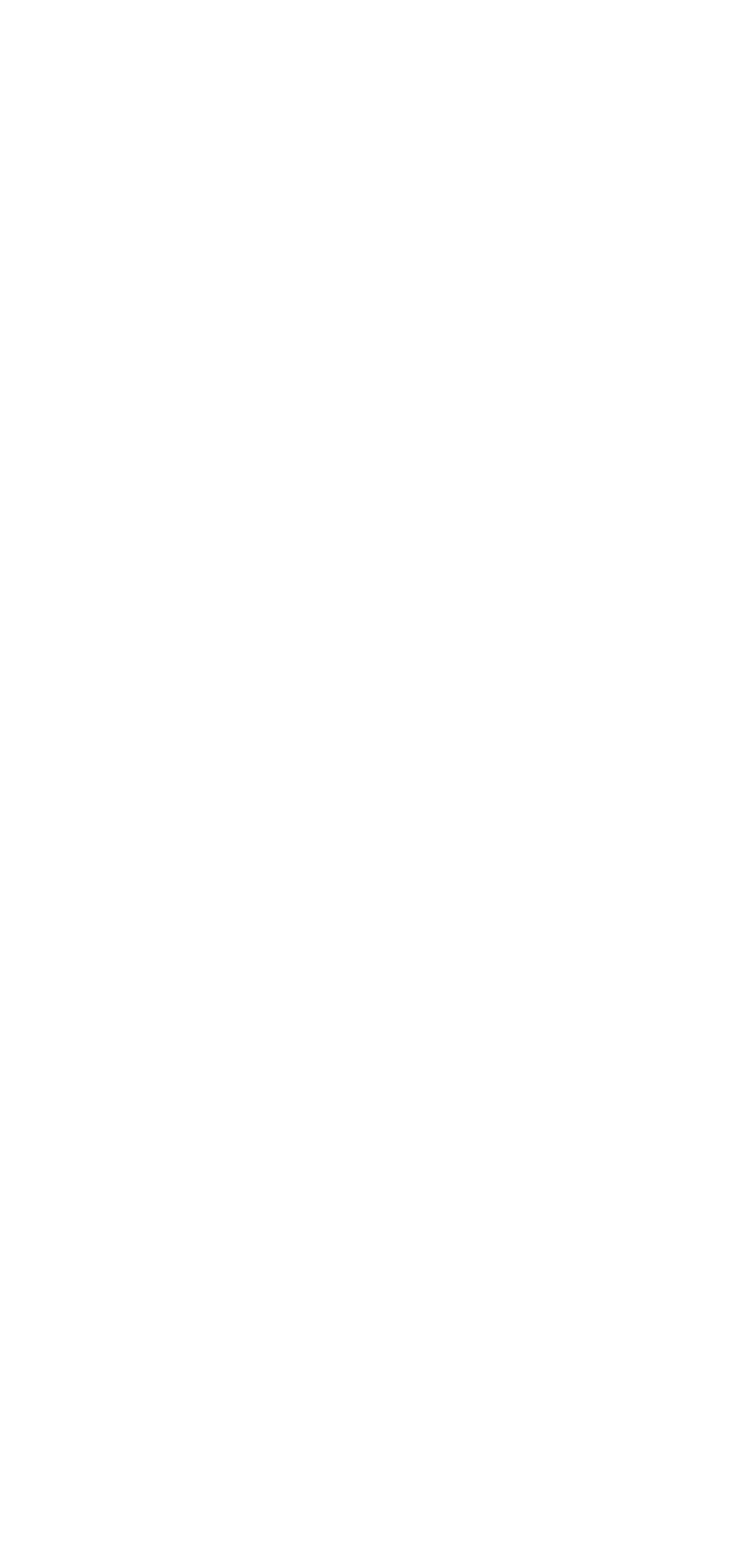
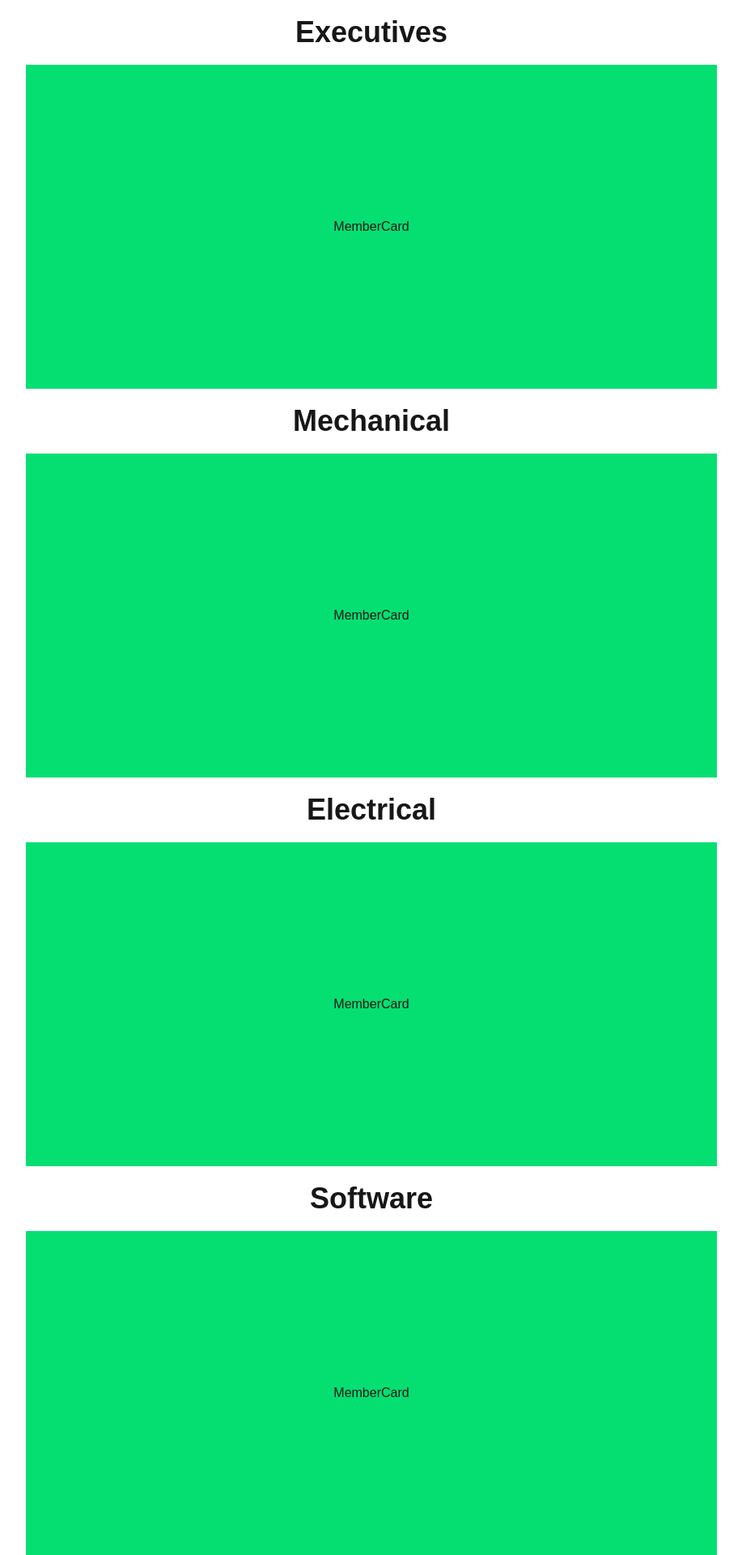
Before and after one commit to alejandrocqvd/ua-rad, a Next.js app: page /team in a window 1280 px wide. Shown: the part 536-2456 px from the top of the page at 81% size, without its empty margins (181-1098 px from the left). Before the commit the page ends 800 px from the top, so only its background shows below. Built offline with nearby package versions, Linux system fonts and the light colour scheme.

Commit message:
started team page

```diff
--- /dev/null
+++ b/src/components/MemberCard.jsx
@@ -0,0 +1,15 @@
+export function MemberCard({title, name, bio, photo, linkedin}) {
+
+
+
+
+    return (
+        <div className="flex justify-center items-center">
+            <div className="bg-green-400 w-2/3 h-100 flex justify-center items-center">
+                    MemberCard
+            </div>
+        </div>
+    );
+}
+
+export default MemberCard;
--- /dev/null
+++ b/src/components/RoleTitle.jsx
@@ -0,0 +1,12 @@
+export function RoleTitle({title}) {
+
+
+
+    return (
+        <div className="flex justify-center items-center h-20 text-4xl font-bold">
+            {title}
+        </div>
+    );
+}
+
+export default RoleTitle;
--- a/src/features/team/TeamPage.jsx
+++ b/src/features/team/TeamPage.jsx
@@ -1,6 +1,34 @@
+import MemberCard from "../../components/MemberCard";
+import RoleTitle from "../../components/RoleTitle";
+
 const TeamPage = () => {
     return (
-        <div>Hello world</div>
+        <div>
+            <div className="flex justify-center items-center h-100 pb-10">
+                <div className="bg-green-400 w-2/3 h-100 flex justify-center items-center ">
+                    group picture
+                </div>
+            </div>
+            <div>
+                <RoleTitle title="Executives"/>
+                <MemberCard title="President" name="Guneet Dhillon" bio="yo" photo="" linkedin=""/>
+            </div>
+            <div>
+                <RoleTitle title="Mechanical"/>
+                <MemberCard />
+            </div>
+            <div>
+                <RoleTitle title="Electrical"/>
+                <MemberCard />
+            </div>
+            <div>
+                <RoleTitle title="Software"/>
+                <MemberCard />
+            </div>
+
+        </div>
+
+
     );
 }
 
```
